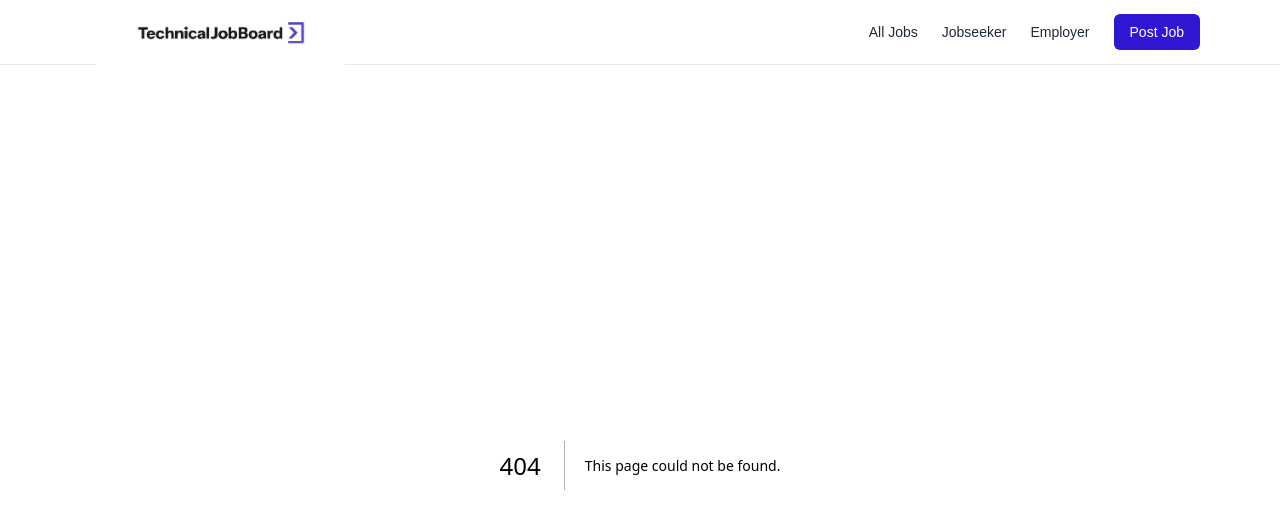
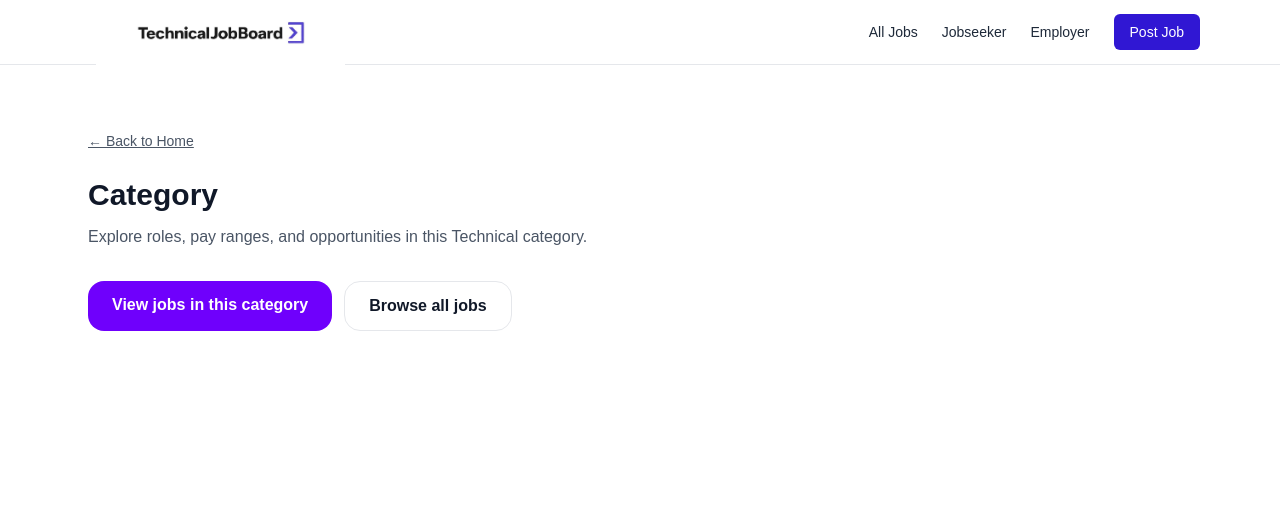
Before and after one commit to adebisidolapo/technicaljobboard, a Next.js app in the folder jobboard/: page /categories/slug in a window 1280 px wide. Before the commit this address had no page. Shown: the top 528 px of the page. Built offline with nearby package versions, Linux system fonts and the light colour scheme.

Commit message:
update page ui

```diff
--- a/jobboard/app/Categories/Slug/page.tsx
+++ b/jobboard/app/categories/slug/page.tsx
@@ -1,11 +1,16 @@
 import Link from "next/link";
 
-export default function CategoryPage({ params }: { params: { slug: string } }) {
-  const { slug } = params;
+export default function CategoryPage({
+  params,
+}: {
+  params?: { slug?: string };
+}) {
+  const slug = params?.slug ?? "category";
 
   const pretty = slug
-    .replaceAll("-", " ")
-    .replace(/\b\w/g, (c) => c.toUpperCase());
+    .split("-")
+    .map((w) => (w ? w[0].toUpperCase() + w.slice(1) : ""))
+    .join(" ");
 
   return (
     <main className="max-w-6xl mx-auto px-6 py-16">
@@ -13,9 +18,7 @@ export default function CategoryPage({ params }: { params: { slug: string } }) {
         ← Back to Home
       </Link>
 
-      <h1 className="text-3xl font-semibold text-gray-900 mt-6">
-        {pretty}
-      </h1>
+      <h1 className="text-3xl font-semibold text-gray-900 mt-6">{pretty}</h1>
 
       <p className="text-gray-600 mt-3 max-w-2xl">
         Explore roles, pay ranges, and opportunities in this Technical category.
@@ -23,7 +26,7 @@ export default function CategoryPage({ params }: { params: { slug: string } }) {
 
       <div className="mt-8 flex flex-col sm:flex-row gap-3">
         <Link
-          href={`/?category=${slug}#jobs`}
+          href={`/?category=${encodeURIComponent(slug)}#jobs`}
           className="px-6 py-3 rounded-2xl bg-[#6F00FC] text-white font-semibold hover:bg-[#8C33FD] transition text-center"
         >
           View jobs in this category
```
Also changed, not shown: jobboard/app/categories/page.tsx (renamed from jobboard/app/Categories/Page.tsx).
